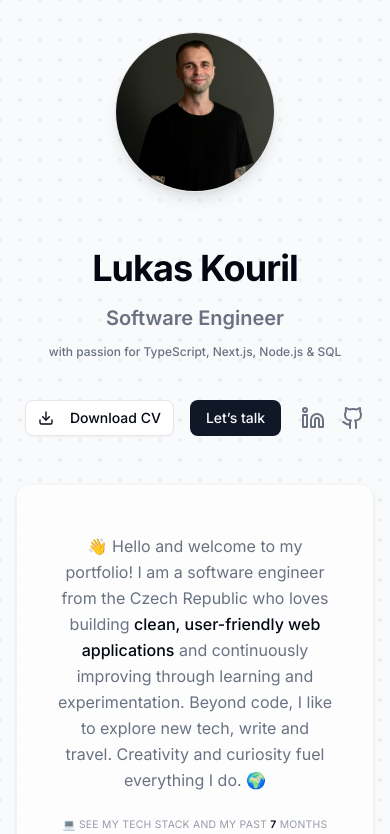
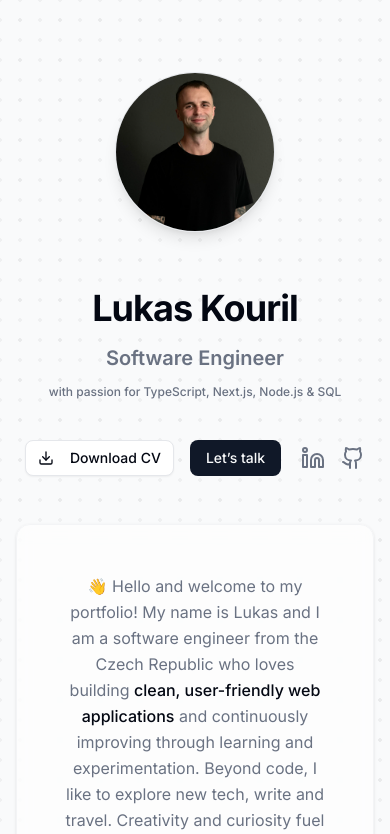
Before and after one commit to lukaskourilcz/nxt-portfolio, a Next.js app: page / in a window 390 px wide. Shown: the top 834 px of the page. Built offline with nearby package versions, Linux system fonts and the light colour scheme; no server answers; a web font is replaced by a local one.

Commit message:
responsiveness fix

```diff
--- a/src/app/components/hero/page.js
+++ b/src/app/components/hero/page.js
@@ -30,7 +30,7 @@ export default function AboutCard() {
         bg-[position:0_0,10px_10px]"
       ></div>
 
-      <div className="relative flex flex-col md:flex-row items-center justify-center gap-10 mb-12 z-10 mt-8">
+      <div className="relative flex flex-col md:flex-row items-center justify-center gap-10 mb-12 z-10 mt-18">
         <div className="relative w-40 h-40 md:w-52 md:h-52 mb-4 md:mb-0">
           <Image
             src="/profile.png"
@@ -86,10 +86,10 @@ export default function AboutCard() {
       </div>
 
       <Card className="relative z-10 max-w-3xl border-muted shadow-sm mb-6 bg-card/60 backdrop-blur-sm">
-        <CardContent className="py-6 px-10 md:p-8 space-y-3">
+        <CardContent className="py-6 px-12 space-y-3">
           <div className="space-y-3">
             <p className="text-base md:text-lg leading-relaxed text-muted-foreground">
-              👋 Hello and welcome to my portfolio! I am a software engineer
+              👋 Hello and welcome to my portfolio! My name is Lukas and I am a software engineer
               from the Czech Republic who loves building{" "}
               <span className="text-foreground font-medium">
                 clean, user-friendly web applications
```
